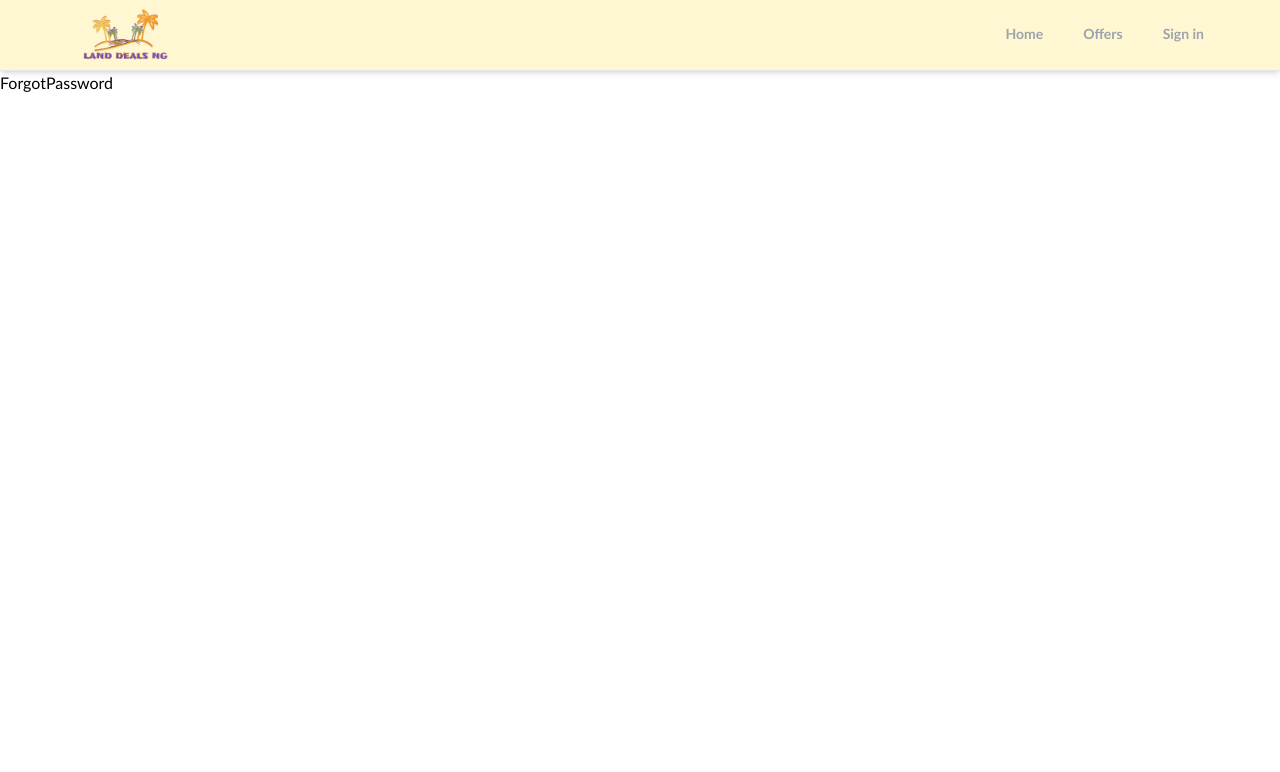
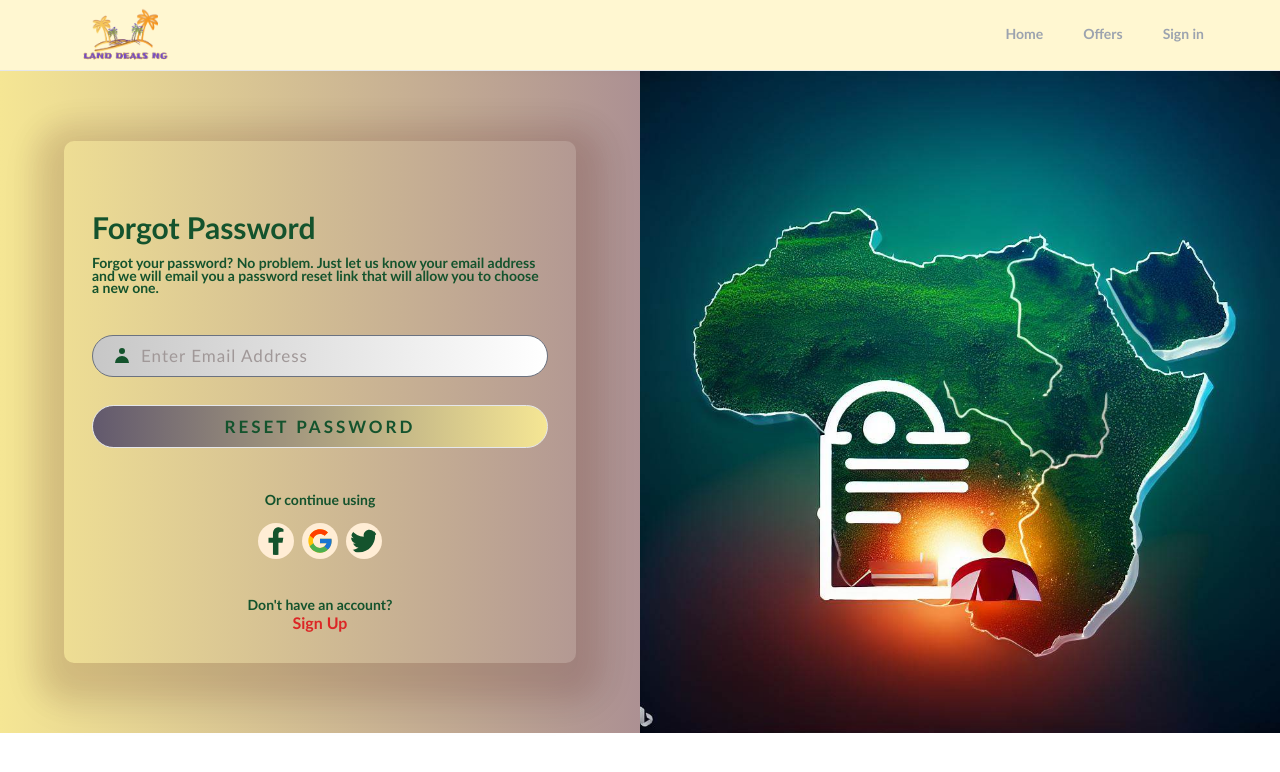
Before and after one commit to yakubu-josiah/Estate-Agent, a React (Create React App) app: page /auth/forgot-password in a window 1280 px wide. Shown: the top 772 px of the page. Built offline with nearby package versions, Linux system fonts and the light colour scheme; no server answers.

Commit message:
feat: Forgot Password page

```diff
--- a/src/pages/auth/ForgotPassword.jsx
+++ b/src/pages/auth/ForgotPassword.jsx
@@ -1,7 +1,72 @@
-import React from 'react'
+import React from "react";
+import OAuth from "../../components/OAuth";
+import { Link } from "react-router-dom";
+import { HiMail, HiUser } from "react-icons/hi";
 
 export default function ForgotPassword() {
   return (
-    <div>ForgotPassword</div>
-  )
+    <div className="flex auth">
+      <div className="lg:flex-1 mx-auto md:flex-col w-full my-5 formCont">
+        <div className="form w-3/5 p-7 mx-auto text-green-900 font-semibold shadow-thick shadow-md min-w-[280px]">
+          <h1 className="text-3xl pb-3 mt-10">Forgot Password</h1>
+          <p className="text-sm ">
+            Forgot your password? No problem. Just let us know your email
+            address and we will email you a password reset link that will allow
+            you to choose a new one.
+          </p>
+          <form className="">
+            <div className="relative">
+              <span className="absolute left-5 bottom-3 text-xl">
+                <HiUser />
+              </span>
+              <input
+                type="email"
+                id="email"
+                className="p-2 pl-12 w-full mt-10 rounded-full"
+                placeholder="Enter Email Address"
+              />
+            </div>
+
+            {/* <div className="text-end mt-1">
+              <Link
+                to="/auth/forgot-password"
+                className="text-sm text-red-600 hover:text-red-800 transition duration-200"
+              >
+                Forgot Password?
+              </Link>
+            </div> */}
+            <button className="border p-2 w-full mt-7 rounded-full hover:shadow-lg hover:text-white transition duration-300 ease-in-out px-4 py-2">
+              Reset Password
+            </button>
+          </form>
+          <div
+            className=" items-center my-4
+         before:border-t before:border-flex-1 before:border-red-700
+         after:border-t after:border-flex-1 after:border-red-700"
+          >
+            <p className="text-center text-sm">Or continue using</p>
+          </div>
+          <div className="mb-10">
+            <OAuth />
+          </div>
+          <div className="text-center">
+            <p className="text-sm"> Don't have an account?</p>
+            <Link
+              to="/auth/sign-up"
+              className="text-red-600 hover:text-red-800 transition duration-200"
+            >
+              Sign Up
+            </Link>
+          </div>
+        </div>
+      </div>
+      <div className="lg:flex-1 imgCont">
+        <img
+          src={process.env.PUBLIC_URL + "/images/forgot-password.jpeg"}
+          alt=""
+          className="object-cover w-full h-full"
+        />
+      </div>
+    </div>
+  );
 }
```
Also changed, not shown: public/images/forgot-password.jpeg (added).
